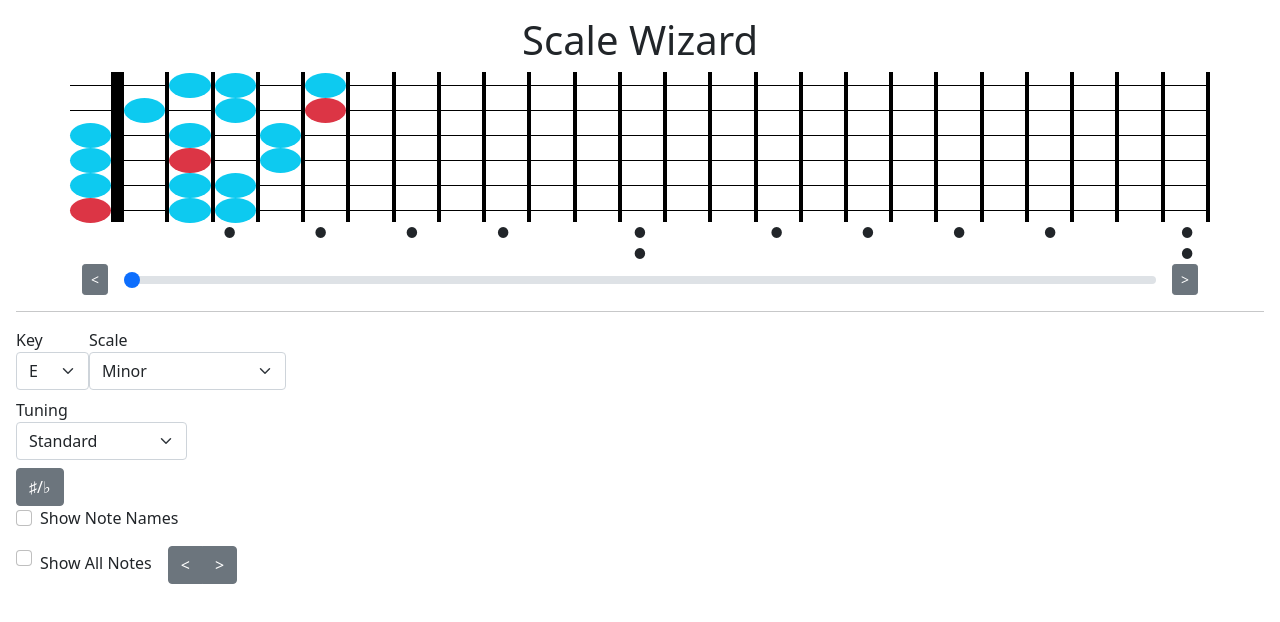
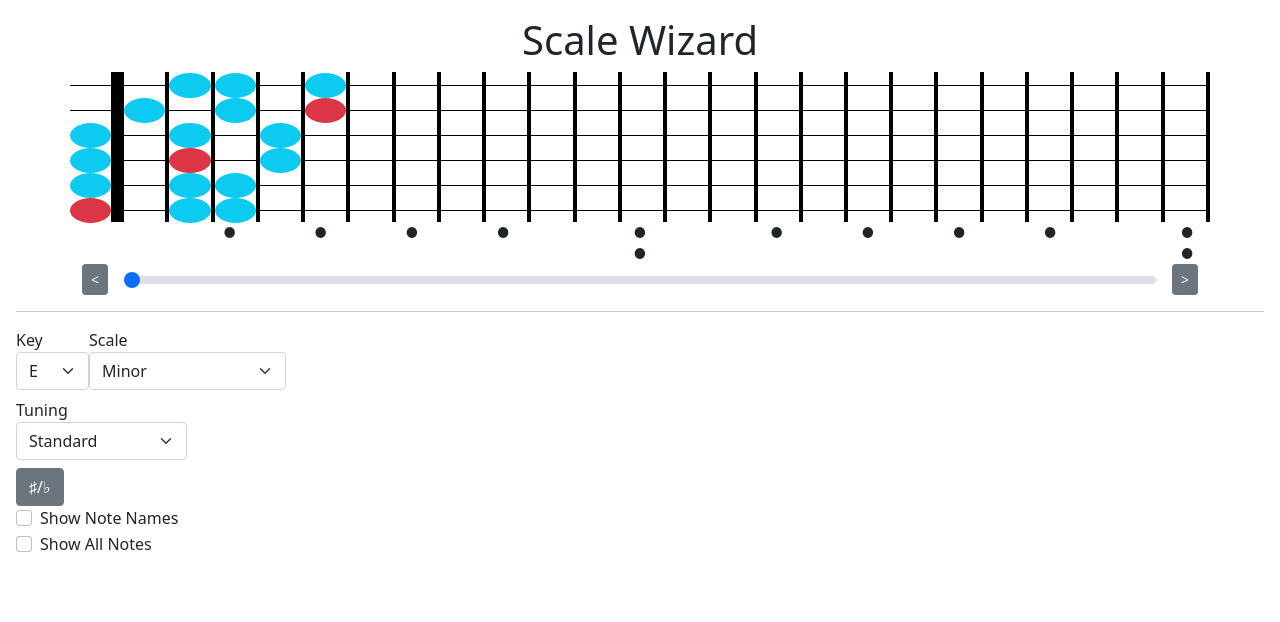
Before and after one commit to AlasdairWallaceMackie/scale-wizard, a React (Create React App) app: page / in a window 1280 px wide. Shown: the top 622 px of the page. Built offline with nearby package versions, Linux system fonts and the light colour scheme.

Commit message:
Remove PositionController component

```diff
--- a/src/components/Controls.tsx
+++ b/src/components/Controls.tsx
@@ -4,7 +4,6 @@ import { ControlsContext } from "../context/controlsContext"
 import tunings from "../data/tunings"
 import scales from "../data/scales"
 import { noteLookup, noteDisplay } from "../data/notes"
-import PositionController from "./PositionController"
 
 export default function Controls(){
     const context = React.useContext(ControlsContext)
@@ -90,7 +89,18 @@ export default function Controls(){
                 </label>
             </div>
 
-            <PositionController />
+            <div className="form-check">
+                <input
+                    id="all-notes-checkbox"
+                    className="form-check-input"
+                    type="checkbox"
+                    checked={context.showAllNotes.value}
+                    onChange={context.showAllNotes.handler}
+                />
+                <label htmlFor="all-notes-checkbox" className="form-check-label user-select-none">
+                    Show All Notes
+                </label>
+            </div>
         </form>
     )
 }
--- a/src/components/PositionController.tsx
+++ /dev/null
@@ -1,42 +0,0 @@
-import React from "react"
-
-import { ControlsContext } from "../context/controlsContext"
-
-export default function PositionController(){
-    const context = React.useContext(ControlsContext)
-
-    return (
-        <div id="position-controller" className="mt-3">
-            <div className="form-check">
-                <input
-                    id="all-notes-checkbox"
-                    className="form-check-input"
-                    type="checkbox"
-                    checked={context.showAllNotes.value}
-                    onChange={context.showAllNotes.handler}
-                />
-                <label htmlFor="all-notes-checkbox" className="form-check-label user-select-none">
-                    Show All Notes
-                </label>
-                <div className="btn-group ms-3">
-                    <button
-                        type="button"
-                        className="btn btn-secondary"
-                        disabled={context.showAllNotes.value}
-                        onClick={() => context.currentPositionIndex.increment(-1)}
-                    >
-                        {"<"}
-                    </button>
-                    <button
-                        type="button"
-                        className="btn btn-secondary"
-                        disabled={context.showAllNotes.value}
-                        onClick={() => context.currentPositionIndex.increment(1)}
-                    >
-                        {">"}
-                    </button>
-                </div>
-            </div>
-        </div>
-    )
-}
```
